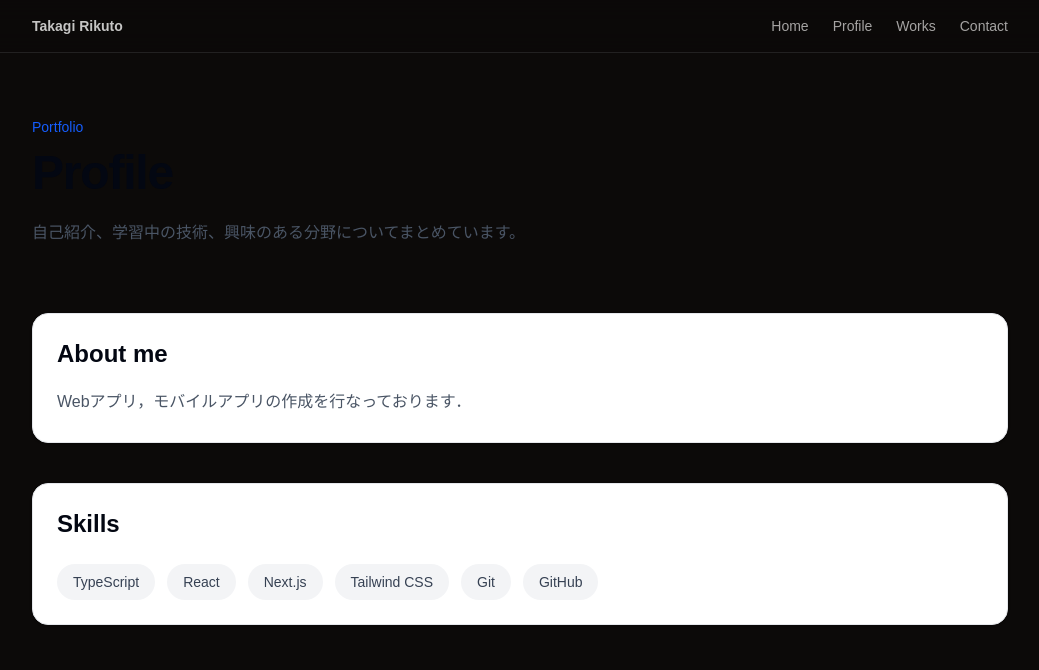
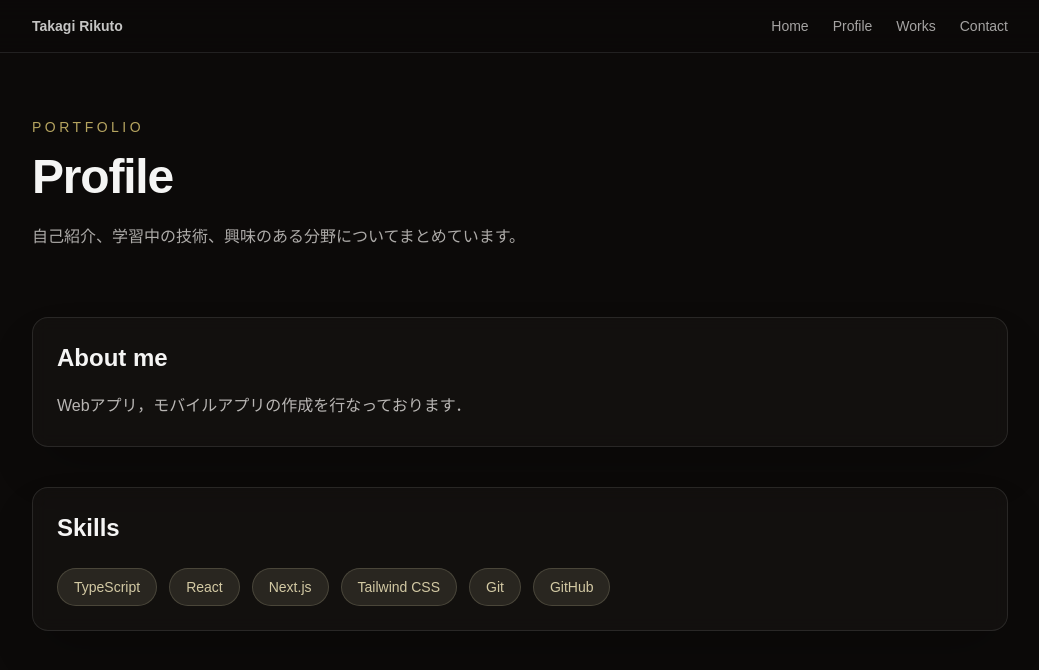
Before and after one commit to rikutota/my-portfolio, a Next.js app: page /profile in a window 1280 px wide. Shown: the top 670 px of the page, without its empty margins (120-1159 px from the left). Built offline with nearby package versions, Linux system fonts and the light colour scheme.

Commit message:
改善: サイト全体の色味を暗色テーマに統一

```diff
--- a/app/contact/page.tsx
+++ b/app/contact/page.tsx
@@ -1,25 +1,26 @@
+import { Header } from "@/components/Header";
 import { PageTitle } from "@/components/PageTitle";
-import { Header } from "@/components/Header";
 import { profile } from "@/data/profile";
 
 export default function ContactPage() {
   return (
     <>
       <Header />
-      <div>
+
+      <div className="mx-auto max-w-5xl px-6">
         <PageTitle
           title="Contact"
           description="お問い合わせやご連絡は、メールまたはSNSからお願いします。"
         />
 
         <section className="pb-16">
-          <div className="rounded-2xl border border-gray-200 bg-white p-6 shadow-sm">
-            <h2 className="text-2xl font-bold text-gray-950">Links</h2>
+          <div className="rounded-2xl border border-stone-100/10 bg-stone-900/45 p-6 shadow-2xl backdrop-blur-sm">
+            <h2 className="text-2xl font-semibold text-stone-100">Links</h2>
 
             <div className="mt-6 flex flex-wrap gap-4">
               <a
                 href={`mailto:${profile.email}`}
-                className="rounded-full bg-gray-950 px-5 py-3 text-sm font-semibold text-white transition hover:bg-gray-700"
+                className="rounded-full border border-amber-100/20 bg-amber-100/10 px-5 py-3 text-sm font-semibold text-amber-100/85 transition hover:bg-amber-100/20 hover:text-amber-50"
               >
                 Email
               </a>
@@ -28,7 +29,7 @@ export default function ContactPage() {
                 href={profile.github}
                 target="_blank"
                 rel="noreferrer"
-                className="rounded-full border border-gray-300 px-5 py-3 text-sm font-semibold text-gray-900 transition hover:bg-gray-100"
+                className="rounded-full border border-stone-100/15 bg-stone-950/20 px-5 py-3 text-sm font-semibold text-stone-100/75 transition hover:bg-stone-100/10 hover:text-stone-50"
               >
                 GitHub
               </a>
@@ -37,7 +38,7 @@ export default function ContactPage() {
                 href={profile.x}
                 target="_blank"
                 rel="noreferrer"
-                className="rounded-full border border-gray-300 px-5 py-3 text-sm font-semibold text-gray-900 transition hover:bg-gray-100"
+                className="rounded-full border border-stone-100/15 bg-stone-950/20 px-5 py-3 text-sm font-semibold text-stone-100/75 transition hover:bg-stone-100/10 hover:text-stone-50"
               >
                 X
               </a>
--- a/app/profile/page.tsx
+++ b/app/profile/page.tsx
@@ -6,6 +6,7 @@ export default function ProfilePage() {
   return (
     <>
       <Header />
+
       <div className="mx-auto max-w-5xl px-6">
         <PageTitle
           title="Profile"
@@ -13,20 +14,22 @@ export default function ProfilePage() {
         />
 
         <section className="space-y-10 pb-16">
-          <div className="rounded-2xl border border-gray-200 bg-white p-6 shadow-sm">
-            <h2 className="text-2xl font-bold text-gray-950">About me</h2>
-            <p className="mt-4 leading-8 text-gray-600">
+          <div className="rounded-2xl border border-stone-100/10 bg-stone-900/45 p-6 shadow-2xl backdrop-blur-sm">
+            <h2 className="text-2xl font-semibold text-stone-100">About me</h2>
+
+            <p className="mt-4 leading-8 text-stone-300/85">
               {profile.description}
             </p>
           </div>
 
-          <div className="rounded-2xl border border-gray-200 bg-white p-6 shadow-sm">
-            <h2 className="text-2xl font-bold text-gray-950">Skills</h2>
+          <div className="rounded-2xl border border-stone-100/10 bg-stone-900/45 p-6 shadow-2xl backdrop-blur-sm">
+            <h2 className="text-2xl font-semibold text-stone-100">Skills</h2>
+
             <div className="mt-6 flex flex-wrap gap-3">
               {profile.skills.map((skill) => (
                 <span
                   key={skill}
-                  className="rounded-full bg-gray-100 px-4 py-2 text-sm font-medium text-gray-700"
+                  className="rounded-full border border-amber-100/15 bg-amber-100/10 px-4 py-2 text-sm font-medium text-amber-100/80"
                 >
                   {skill}
                 </span>
--- a/src/components/Header.tsx
+++ b/src/components/Header.tsx
@@ -19,7 +19,10 @@ export function Header() {
           <ul className="flex gap-4 text-sm font-medium text-stone-200/70 sm:gap-6">
             {navigationItems.map((item) => (
               <li key={item.href}>
-                <Link href={item.href} className="transition hover:text-amber-100">
+                <Link
+                  href={item.href}
+                  className="transition hover:text-amber-100"
+                >
                   {item.label}
                 </Link>
               </li>
--- a/src/components/PageTitle.tsx
+++ b/src/components/PageTitle.tsx
@@ -6,11 +6,17 @@ type PageTitleProps = {
 export function PageTitle({ title, description }: PageTitleProps) {
   return (
     <div className="py-16">
-      <p className="text-sm font-medium text-blue-600">Portfolio</p>
-      <h1 className="mt-3 text-4xl font-bold tracking-tight text-gray-950 sm:text-5xl">
+      <p className="text-sm font-medium uppercase tracking-[0.25em] text-amber-200/70">
+        Portfolio
+      </p>
+
+      <h1 className="mt-4 text-4xl font-semibold tracking-tight text-stone-100 sm:text-5xl">
         {title}
       </h1>
-      <p className="mt-5 max-w-2xl leading-8 text-gray-600">{description}</p>
+
+      <p className="mt-5 max-w-2xl leading-8 text-stone-300/80">
+        {description}
+      </p>
     </div>
   );
 }
```
